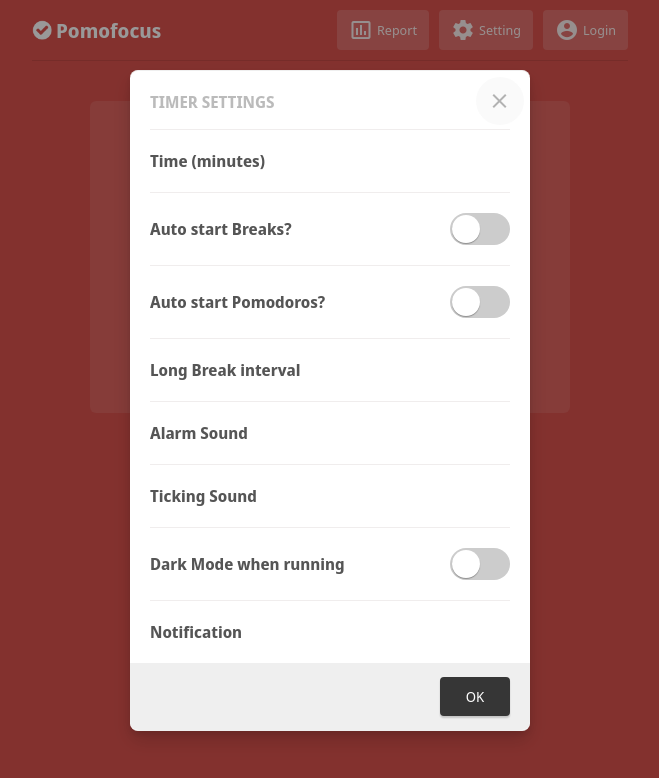
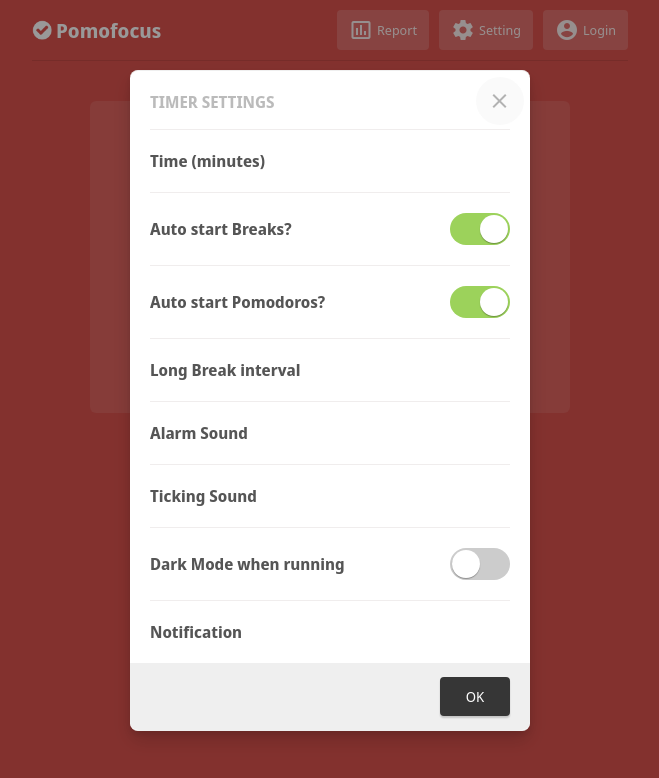
Before and after one commit to usmansbk/pomofocus, a React (Create React App) app: page /report in a window 1280 px wide. Shown: the top 778 px of the page, without its empty margins (310-969 px from the left). Built offline with nearby package versions, Linux system fonts and the light colour scheme.

Commit message:
Style switch

```diff
--- a/src/components/Settings.js
+++ b/src/components/Settings.js
@@ -36,11 +36,11 @@
             </Item>
             <Item>
               <Label>Auto start Breaks?</Label>
-              <Switch />
+              <Switch on />
             </Item>
             <Item>
               <Label>Auto start Pomodoros?</Label>
-              <Switch />
+              <Switch on />
             </Item>
             <Item>
               <Label>Long Break interval</Label>
--- a/src/components/Switch.js
+++ b/src/components/Switch.js
@@ -1,10 +1,14 @@
+import clsx from "clsx";
 import classes from "./Switch.module.css";
 
 const Knob = () => <div className={classes.knob} />;
 
-export default function Switch({ onClick }) {
+export default function Switch({ onClick, on }) {
   return (
-    <button className={classes.button} onClick={onClick}>
+    <button
+      className={clsx(classes.button, on ? classes.on : classes.off)}
+      onClick={onClick}
+    >
       <Knob />
     </button>
   );
--- a/src/components/Switch.module.css
+++ b/src/components/Switch.module.css
@@ -4,17 +4,28 @@
   background-color: rgb(204, 204, 204);
   position: relative;
   border-radius: 3.125rem;
-  padding: 0.125rem;
+  transition: background-color 0.6s ease;
 }
 
 .knob {
+  position: absolute;
+  top: 0.125rem;
   width: 1.75rem;
   height: 1.75rem;
   border-radius: 50%;
   background-color: white;
   box-shadow: rgba(0, 0, 0, 0.3) 0 0.0625rem 0.0625rem;
+  transition: transform 0.6s ease;
 }
 
 .on {
   background-color: rgba(132, 199, 51, 0.8);
 }
+
+.on .knob {
+  transform: translateX(1.875rem);
+}
+
+.off .knob {
+  transform: translateX(0.125rem);
+}
```
